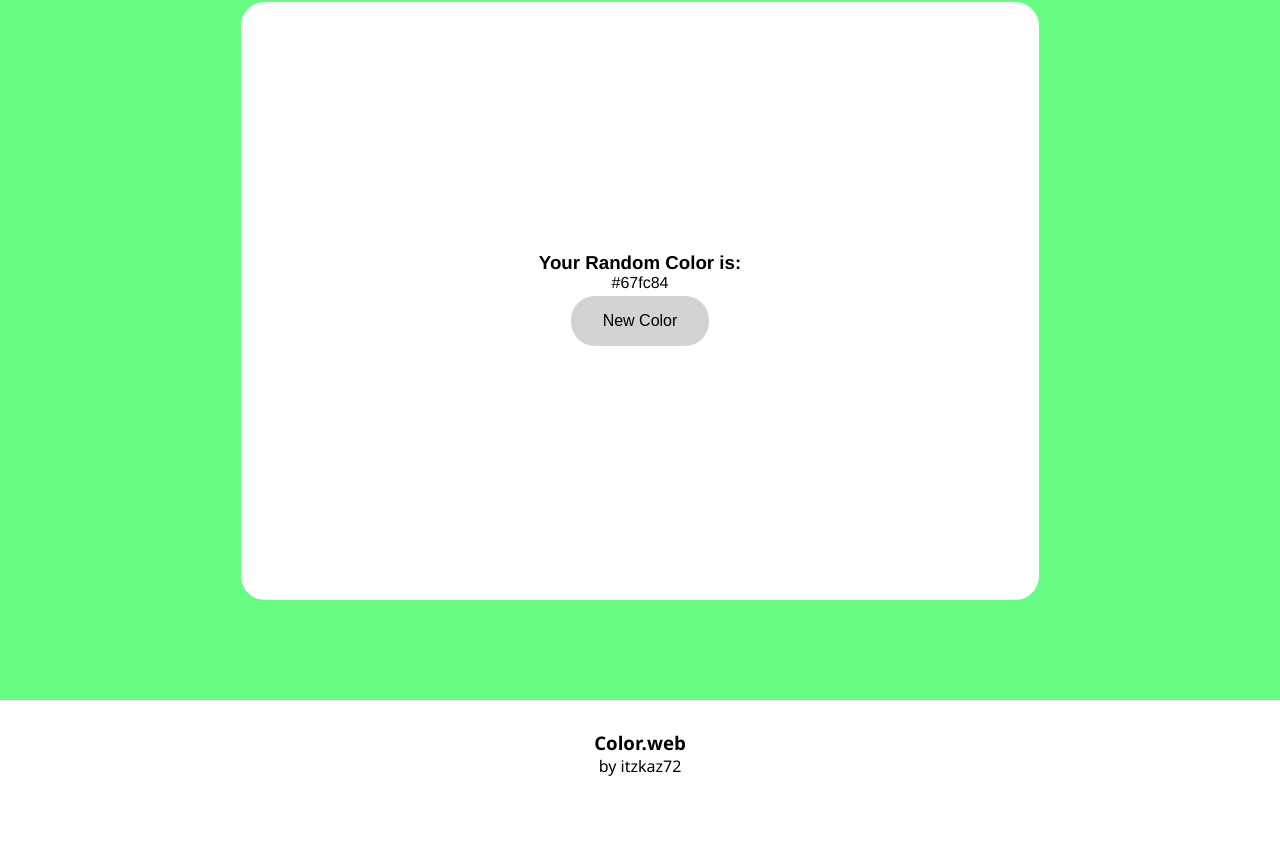
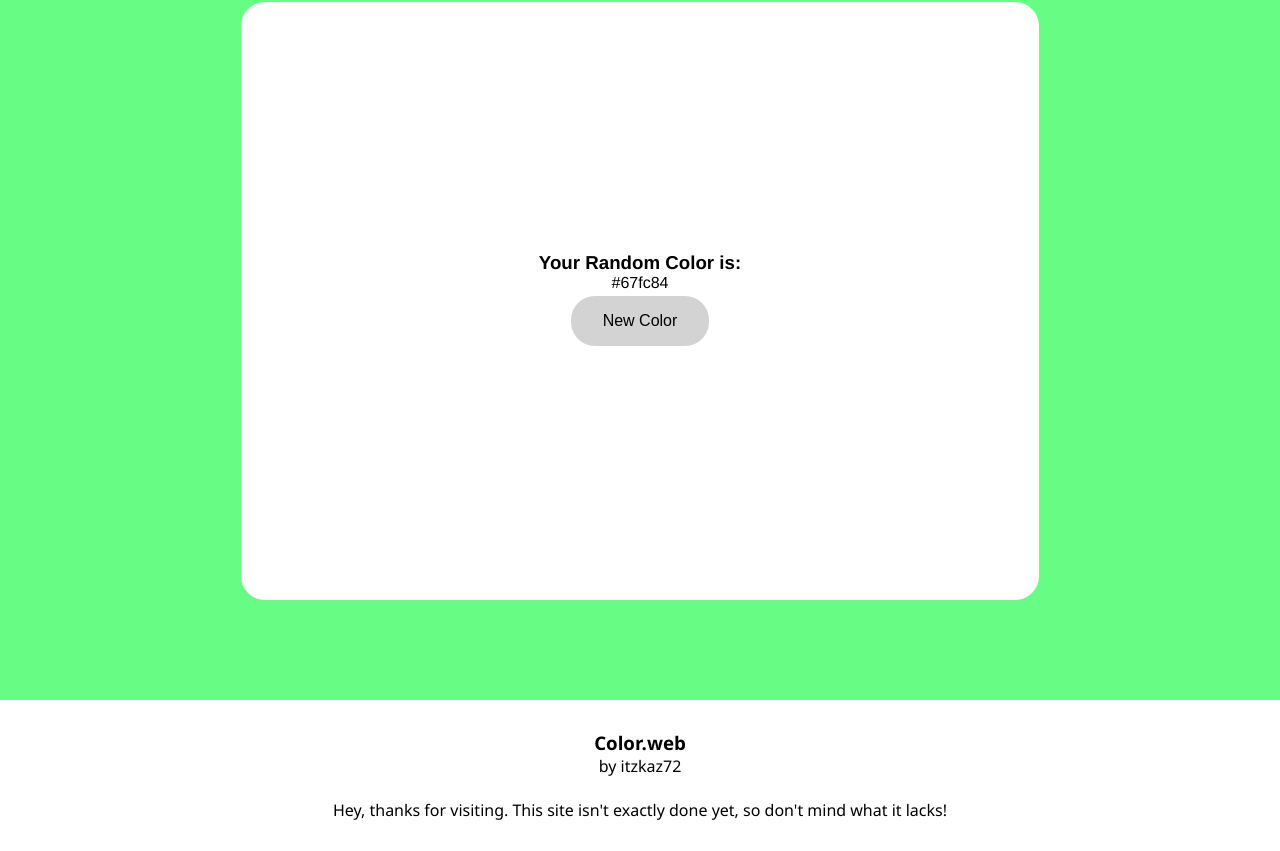
Before and after one commit to itzkaz72/color.web, a plain HTML site: page index.html in a window 1280 px wide. Shown: the part 854-1705 px from the top of the page. Before the commit the page ends 1661 px from the top, so only its background shows below. Drawn offline with Linux system fonts and the light colour scheme.

Commit message:
Update index.html

```diff
--- a/index.html
+++ b/index.html
@@ -26,6 +26,8 @@
 <footer>
     <h3 class="footHead">Color.web</h3>
     <p class="footPar">by itzkaz72</p>
+<br>
+<p class="footPar">Hey, thanks for visiting. This site isn't exactly done yet, so don't mind what it lacks!<p>
 </footer>
 </body>
 </html>
```
